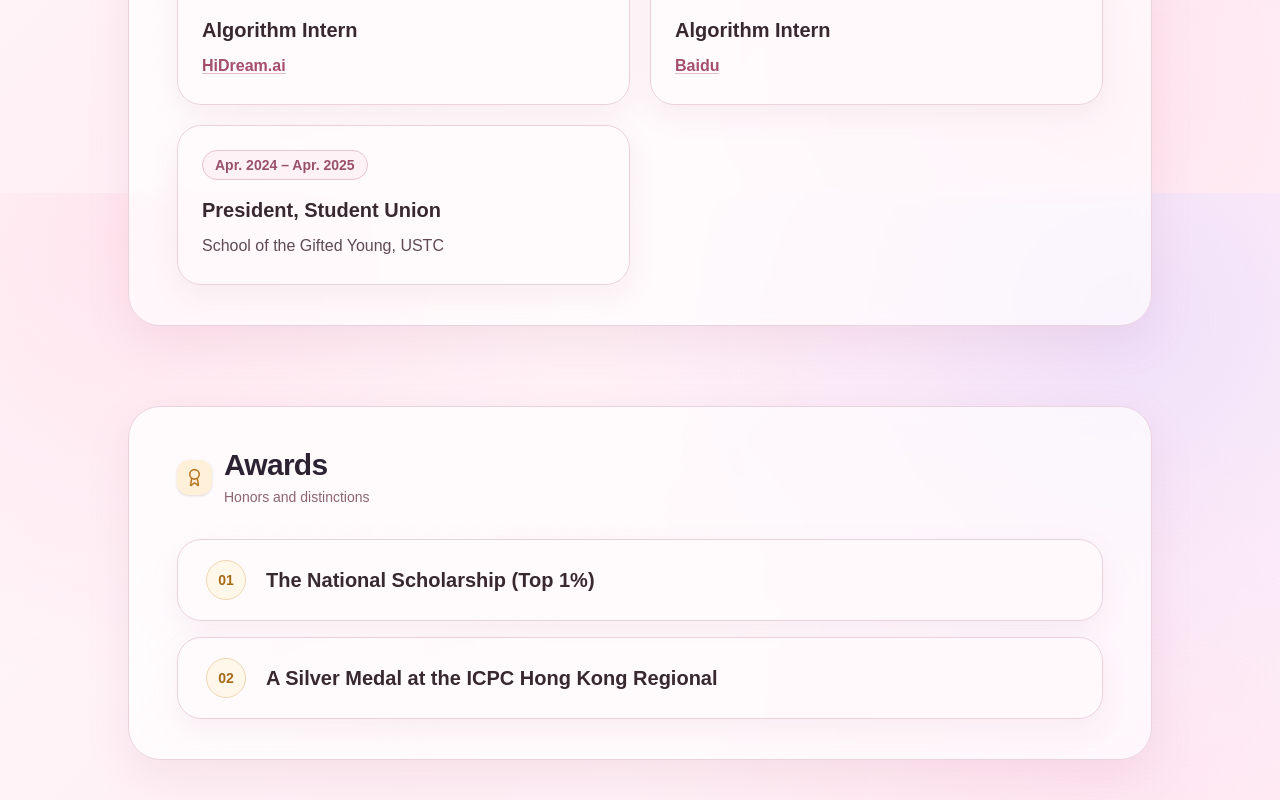
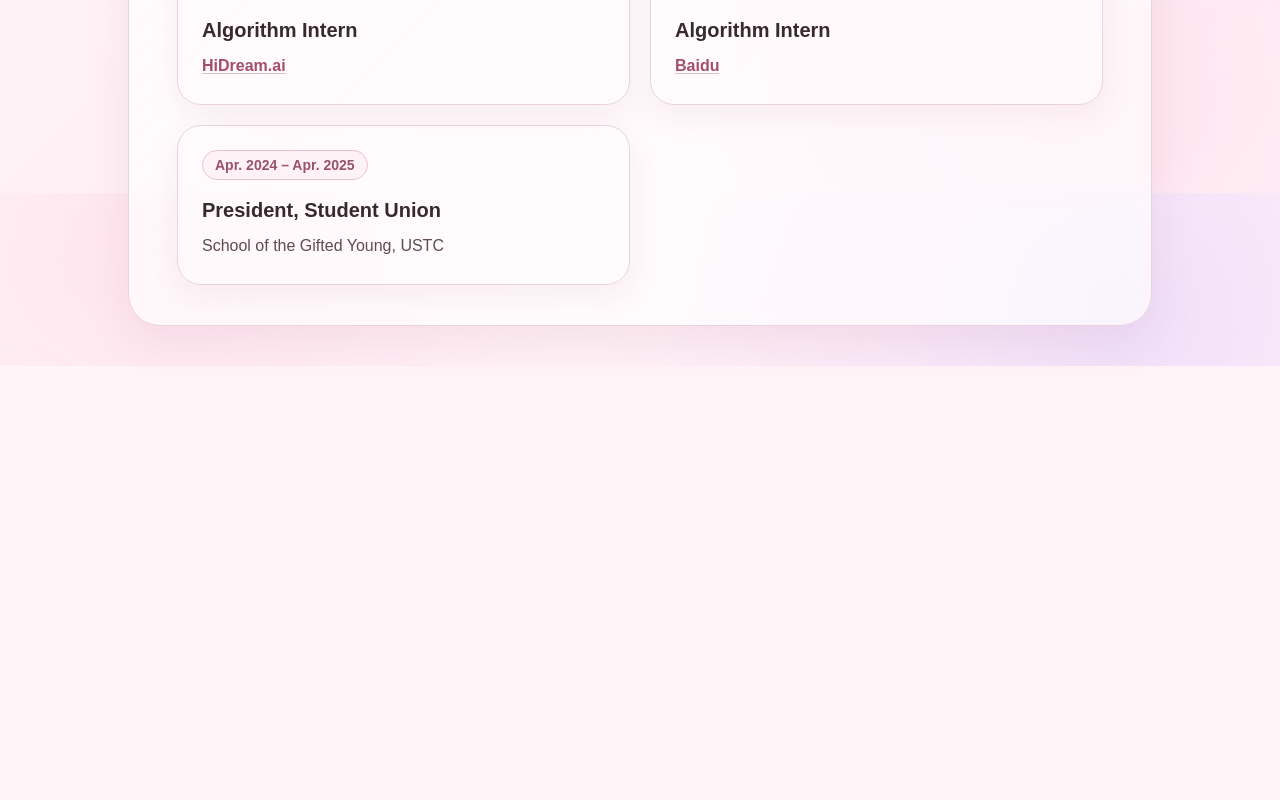
Before and after one commit to zyjOrz/zyjOrz.github.io, a Next.js app: page / in a window 1280 px wide. Shown: the part 3007-3807 px from the top of the page. After the commit the page ends 3373 px from the top, so only its background shows below. Built offline with nearby package versions, Linux system fonts and the light colour scheme.

Commit message:
del_awards

```diff
--- a/app/page.tsx
+++ b/app/page.tsx
@@ -413,7 +413,6 @@ export default function Home() {
       <PublicationSection />
       <EducationSection />
       <ExperienceSection />
-      <AwardsSection />
     </div>
   );
 }
```
